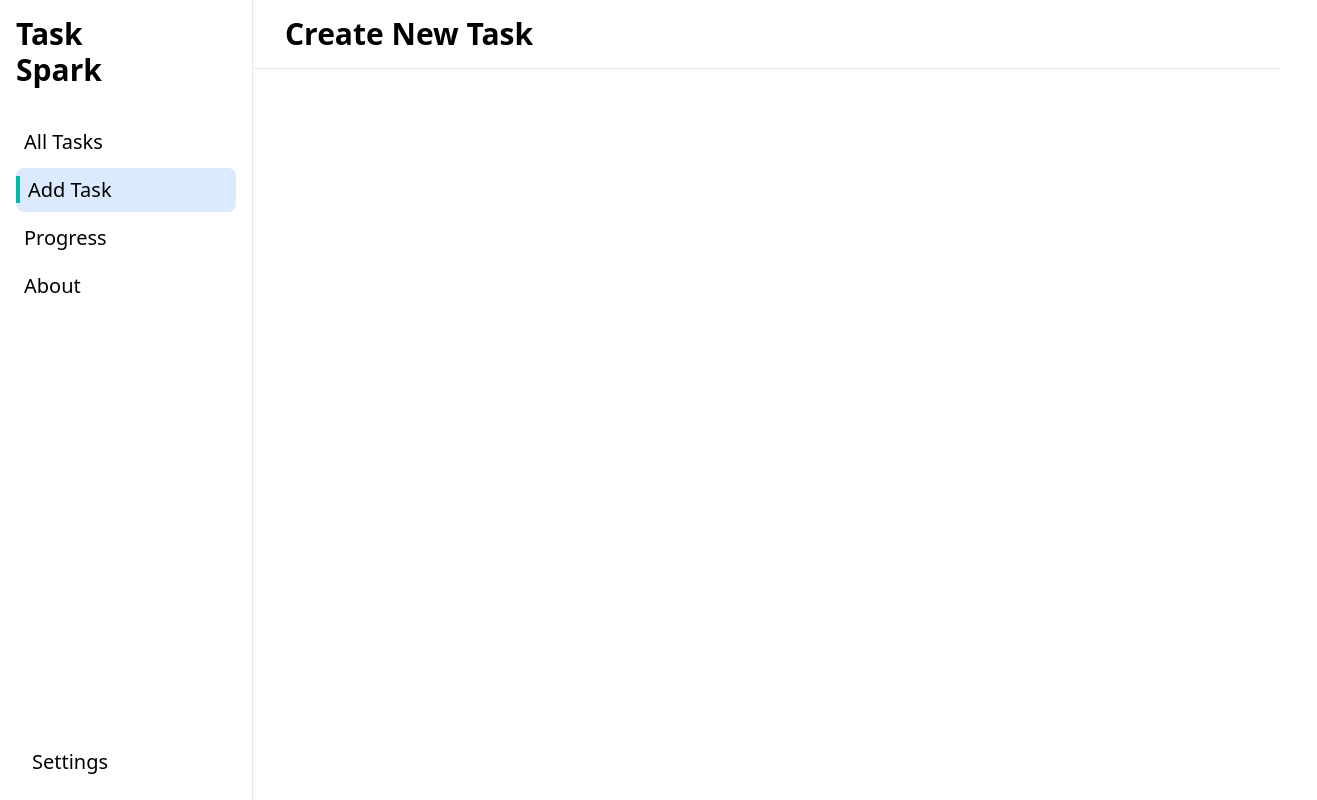
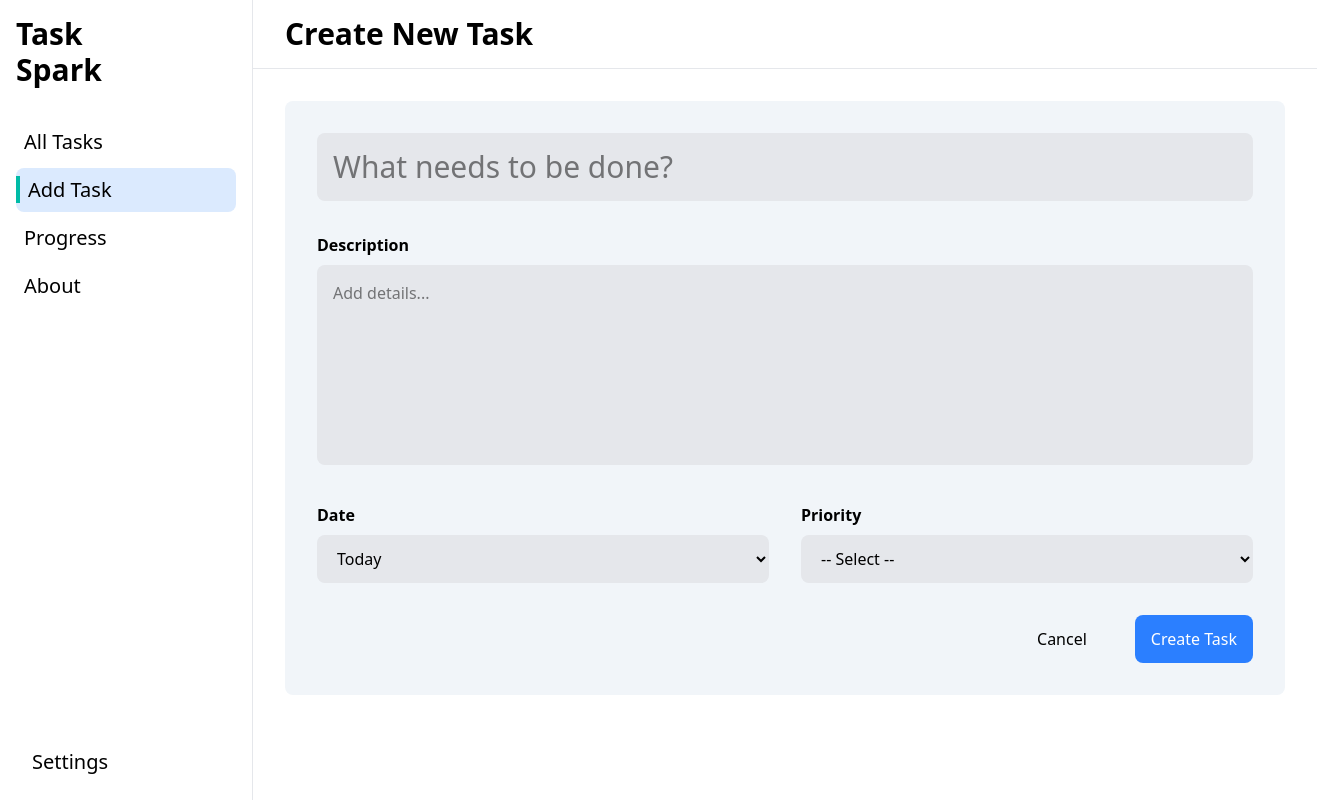
Before and after one commit to unrealblood/task-spark-nextjs, a Next.js app: page /add-task in a window 1280 px wide. Shown: the whole page, 1317 px wide, since content can reach past the window. Built offline with nearby package versions, Linux system fonts and the light colour scheme.

Commit message:
create dummy add-task page

```diff
--- a/app/add-task/page.js
+++ b/app/add-task/page.js
@@ -1,3 +1,5 @@
+import AddTaskForm from "../components/add-task/AddTaskForm";
+
 export default async function AddTask() {
     return (
         <div className="min-h-screen border-l border-gray-200 w-full">
@@ -7,7 +9,9 @@ export default async function AddTask() {
                 </h1>
             </header>
 
-
+            <section>
+                <AddTaskForm />
+            </section>
         </div>
     );
 }
--- /dev/null
+++ b/app/components/add-task/AddTaskForm.jsx
@@ -0,0 +1,49 @@
+"use client";
+
+import { useState } from "react";
+
+export default function AddTaskForm() {
+    const [title, setTitle] = useState("");
+    const [description, setDescription] = useState("");
+    const [priority, setPriority] = useState("Normal");
+    const [completed, setCompleted] = useState(false);
+
+    return (
+        <div className="bg-slate-100 m-8 w-250 p-8 rounded-lg">
+            <form>
+                <label htmlFor="inputTitle" />
+                <input id="inputTitle" type="text" placeholder="What needs to be done?" className="text-3xl p-4 w-full bg-gray-200 rounded-lg" name="title" onChange={(e) => setTitle(e.target.value)} value={title} />
+
+                <div className="mt-8">
+                    <label htmlFor="inputDesc" className="font-bold">Description</label>
+                    <textarea id="inputDesc" placeholder="Add details..." className="p-4 w-full mt-2 bg-gray-200 rounded-lg resize-none h-50" name="description" onChange={(e) => setDescription(e.target.value)} value={description} />
+                </div>
+
+                <div className="mt-8 flex justify-center items-center gap-8 w-full">
+                    <div className="w-full">
+                        <label htmlFor="inputDate" className="font-bold">Date</label><br />
+                        <select id="inputDate" className="px-4 py-3 mt-2 w-full bg-gray-200 rounded-lg cursor-not-allowed" name="priority" disabled>
+                            <option value="">Today</option>
+                        </select>
+                    </div>
+
+                    <div className="w-full">
+                        <label htmlFor="inputPriority" className="font-bold">Priority</label><br />
+                        <select id="inputPriority" className="px-4 py-3 mt-2 w-full bg-gray-200 rounded-lg" name="priority">
+                            <option value="">-- Select --</option>
+                            <option value="low">Low</option>
+                            <option value="medium">Medium</option>
+                            <option value="high">High</option>
+                        </select>
+                    </div>
+                </div>
+
+                <div className="mt-8 text-right space-x-8">
+                    <button type="button" className="hover:bg-gray-200 px-4 py-3 cursor-pointer rounded-lg">Cancel</button>
+
+                    <button type="submit" className="hover:bg-blue-700 bg-blue-500 text-white px-4 py-3 cursor-pointer rounded-lg">Create Task</button>
+                </div>
+            </form>
+        </div>
+    )
+}
```
